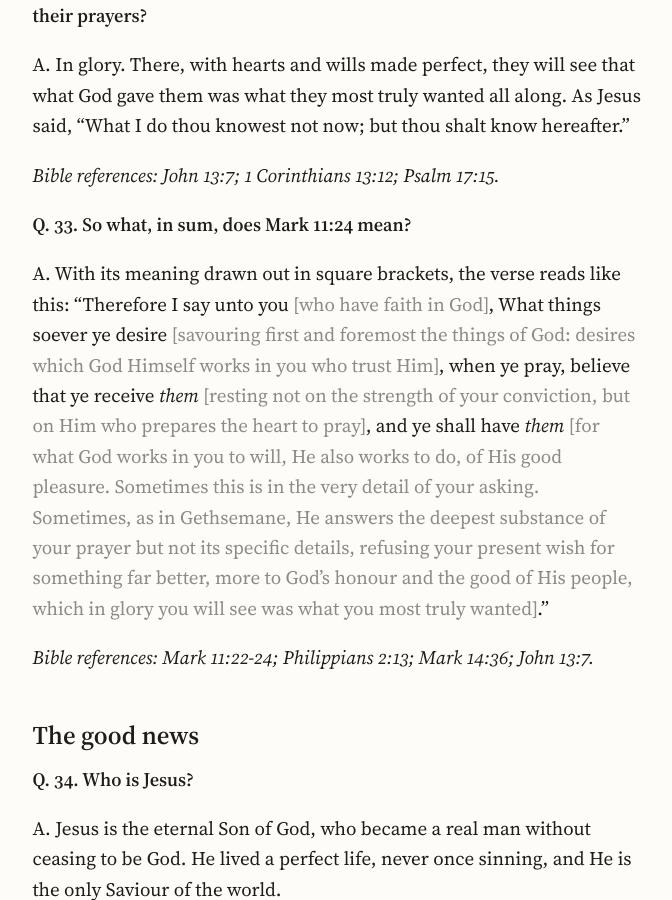
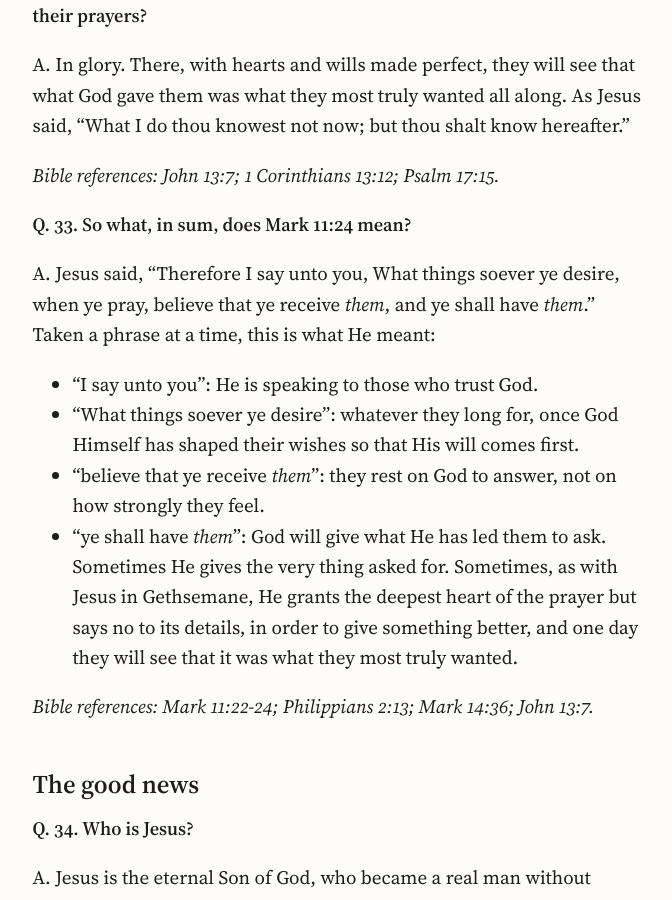
Before and after one commit to ForestWalkUK/truthpeaceandlove, a Jekyll site: the page built from _posts/2026-10-18-believing-prayer-catechism-mark-11-24.md, in a window 1280 px wide and 900 px high, scrolled down 10065 px. Shown: the whole window, without its empty margins (303-975 px from the left). Built offline with Jekyll 4.4.1, drawn with Linux system fonts in a browser that asks for light colours; some of the changed text lies outside the part shown.

Commit message:
Believing Prayer Q. 33: "grants the deepest heart of the prayer"
Q. 33, last point: "He says no to the details" now reads "He
grants the deepest heart of the prayer but says no to its
details", matching the wording of Q. 26 and Q. 29.

```diff
--- a/_posts/2026-10-18-believing-prayer-catechism-mark-11-24.md
+++ b/_posts/2026-10-18-believing-prayer-catechism-mark-11-24.md
@@ -217,7 +217,12 @@ A. In glory. There, with hearts and wills made perfect, they will see that what
 
 **Q. 33. So what, in sum, does Mark 11:24 mean?**
 
-A. With its meaning drawn out in square brackets, the verse reads like this: “Therefore I say unto you <span class="gloss">[who have faith in God]</span>, What things soever ye desire <span class="gloss">[savouring first and foremost the things of God: desires which God Himself works in you who trust Him]</span>, when ye pray, believe that ye receive *them* <span class="gloss">[resting not on the strength of your conviction, but on Him who prepares the heart to pray]</span>, and ye shall have *them* <span class="gloss">[for what God works in you to will, He also works to do, of His good pleasure. Sometimes this is in the very detail of your asking. Sometimes, as in Gethsemane, He answers the deepest substance of your prayer but not its specific details, refusing your present wish for something far better, more to God’s honour and the good of His people, which in glory you will see was what you most truly wanted]</span>.”
+A. Jesus said, “Therefore I say unto you, What things soever ye desire, when ye pray, believe that ye receive *them*, and ye shall have *them*.” Taken a phrase at a time, this is what He meant:
+
+- “I say unto you”: He is speaking to those who trust God.
+- “What things soever ye desire”: whatever they long for, once God Himself has shaped their wishes so that His will comes first.
+- “believe that ye receive *them*”: they rest on God to answer, not on how strongly they feel.
+- “ye shall have *them*”: God will give what He has led them to ask. Sometimes He gives the very thing asked for. Sometimes, as with Jesus in Gethsemane, He grants the deepest heart of the prayer but says no to its details, in order to give something better, and one day they will see that it was what they most truly wanted.
 
 *Bible references: Mark 11:22-24; Philippians 2:13; Mark 14:36; John 13:7.*
 
@@ -267,4 +272,4 @@ Count the cost, for “if any *man* will come after me, let him deny himself, an
 
 ---
 
-*A note on how this was written:* The central ideas in this catechism are my own: reading Mark 11:24 through Philippians 2:13, the bracketed paraphrase of the verse, and the terms “presumptive optimism” and “presumptive pessimism”, and the answer to them, “confidence in God”. I chose its direction, scope and much of the Scripture, and have reviewed every answer. The wording of most questions and answers, and many of the Bible references, were drafted by Claude, an AI assistant made by Anthropic, at my request. As with anything you read, please test what is taught here by the Word of God (Isaiah 8:20; 1 Thessalonians 5:21). — Carl H
+*A note on how this was written:* The central ideas in this catechism are my own: reading Mark 11:24 through Philippians 2:13, the phrase-by-phrase paraphrase of the verse, and the terms “presumptive optimism” and “presumptive pessimism”, and the answer to them, “confidence in God”. I chose its direction, scope and much of the Scripture, and have reviewed every answer. The wording of most questions and answers, and many of the Bible references, were drafted by Claude, an AI assistant made by Anthropic, at my request. As with anything you read, please test what is taught here by the Word of God (Isaiah 8:20; 1 Thessalonians 5:21). — Carl H
```
